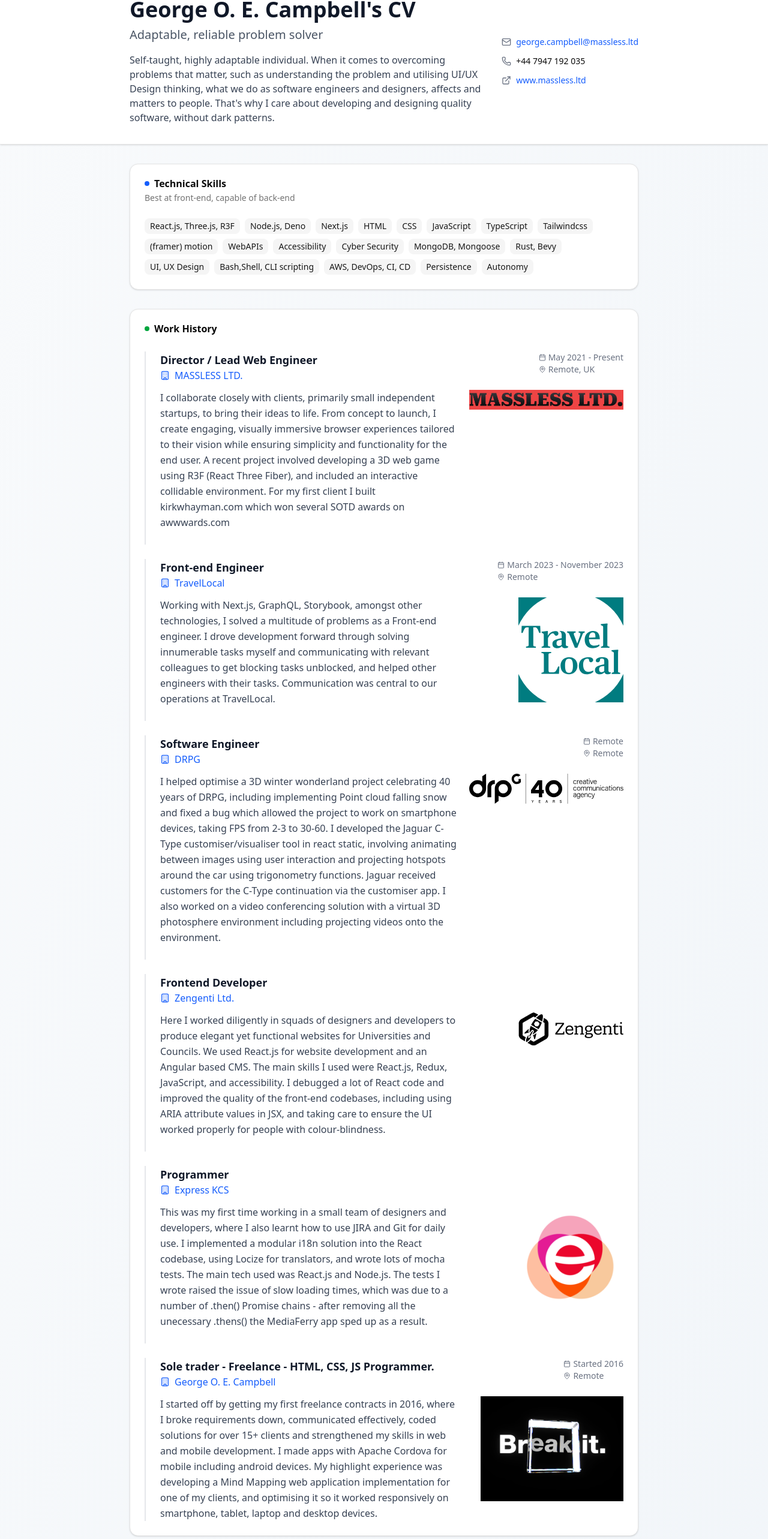
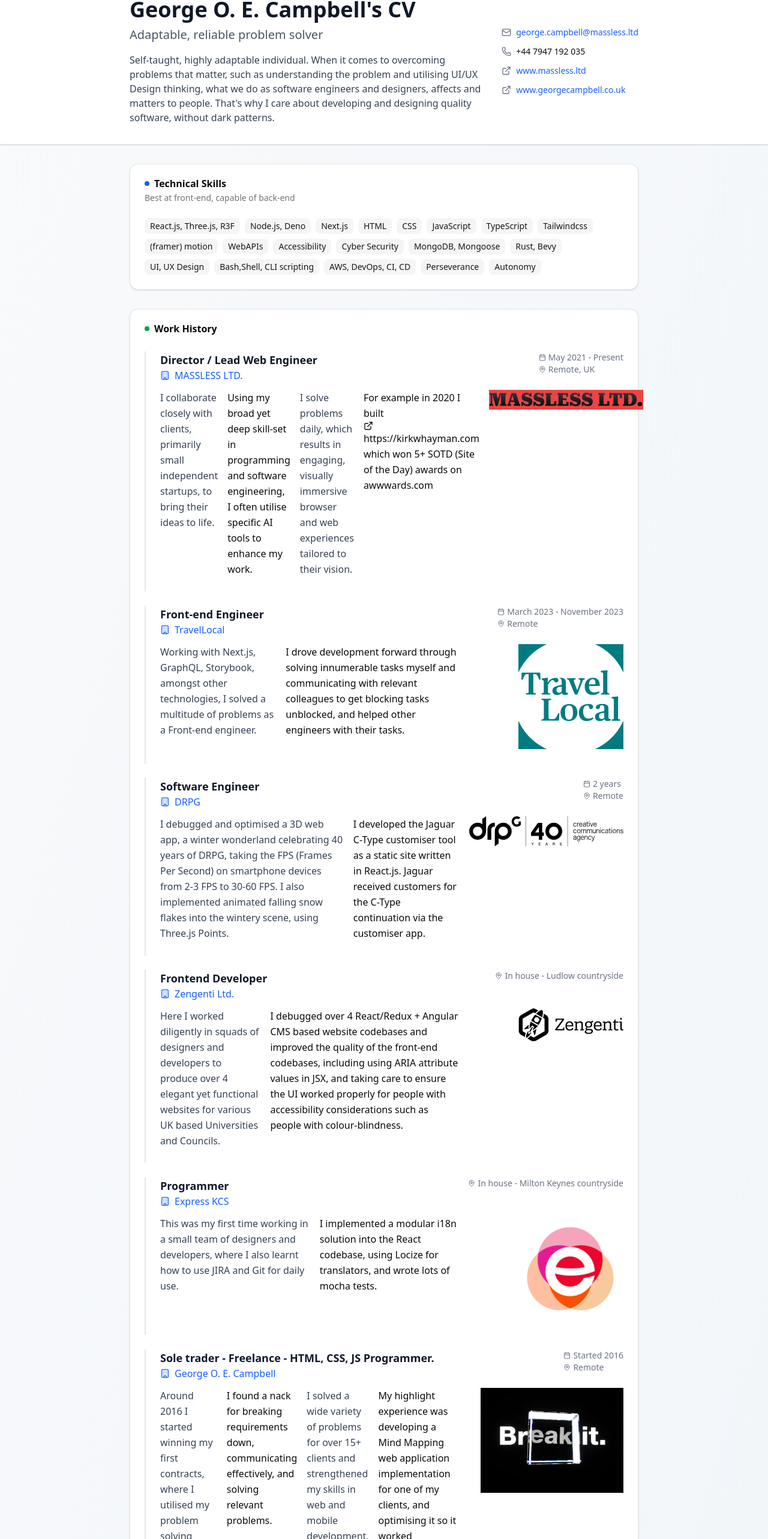
Before and after one commit to campbellgoe/george-cv, a Next.js app: page / in a window 1280 px wide. Shown: the part 36-2602 px from the top of the page at 60% size. Built offline with nearby package versions, Linux system fonts and the light colour scheme.

Commit message:
update cv october 2025

```diff
--- a/app/layout.tsx
+++ b/app/layout.tsx
@@ -4,8 +4,8 @@
 
 
 export const metadata: Metadata = {
-  title: "Create Next App",
-  description: "Generated by create next app",
+  title: "George O. E. Campbell's CV",
+  description: "Curriculum Vitae of George O.E. Campbell with a link to my Portfolio website.",
 };
 
 export default function RootLayout({
--- a/app/page.tsx
+++ b/app/page.tsx
@@ -1,3 +1,4 @@
+"use client";
 import { Badge } from "@/components/ui/badge"
 import { Button } from "@/components/ui/button"
 import { Card, CardContent, CardDescription, CardHeader, CardTitle } from "@/components/ui/card"
@@ -16,6 +17,13 @@
 const BreakItImage = "/images/breakit-webgl.png"
 
 export default function CVWebsite() {
+  // const [isPrint, setIsPrint] = useState(false)
+  // console.log('isPrint', isPrint)
+  // useEffect(() => {
+  //   if(typeof window != 'undefined'){
+  //   setIsPrint(window?.matchMedia('print').matches)
+  //   }
+  // }, [])
   const skills = [
     "React.js, Three.js, R3F",
     "Node.js, Deno",
@@ -34,10 +42,13 @@
     "UI, UX Design",
     "Bash,Shell, CLI scripting",
     "AWS, DevOps, CI, CD",
-    "Persistence",
+    "Perseverance",
     "Autonomy"
   ]
-
+const styles = {
+  paragraphA: "text-gray-700 leading-relaxed flex-grow",
+  paragraphB: "text-gray-850 leading-relaxed flex-grow"
+}
   const workExperience = [
     {
       title: "Director / Lead Web Engineer",
@@ -45,7 +56,16 @@
       period: "May 2021 - Present",
       location: "Remote, UK",
       description:
-        "I collaborate closely with clients, primarily small independent startups, to bring their ideas to life. From concept to launch, I create engaging, visually immersive browser experiences tailored to their vision while ensuring simplicity and functionality for the end user. A recent project involved developing a 3D web game using R3F (React Three Fiber), and included an interactive collidable environment. \nFor my first client I built kirkwhayman.com which won several SOTD awards on awwwards.com\n",
+        <>
+<p className={styles.paragraphA}>I collaborate closely with clients, primarily small independent startups,
+to bring their ideas to life.</p>
+<p className={styles.paragraphB}>Using my broad yet deep skill-set in programming and software engineering, I often utilise specific AI tools to enhance my work.</p>
+<p className={styles.paragraphA}>I solve problems daily, which results in engaging, visually immersive browser and web experiences tailored to their vision.</p>
+<p className={styles.paragraphB}>For example in 2020 I built <a href="https://kirkwhayman.com" target="_blank" rel="noopener noreferrer">
+                  <ExternalLink className="h-4 w-4 mr-2" />
+                  https://kirkwhayman.com
+                </a> which won 5+ SOTD (Site of the Day) awards on awwwards.com</p>
+    </>,
       logo: MasslessLogo,
       logoAlt: "MASSLESS LTD. Logo",
       companyLink: "https://www.massless.ltd/",
@@ -58,8 +78,10 @@
       company: "TravelLocal",
       period: "March 2023 - November 2023",
       location: "Remote",
-      description:
-        "Working with Next.js, GraphQL, Storybook, amongst other technologies, I solved a multitude of problems as a Front-end engineer. I drove development forward through solving innumerable tasks myself and communicating with relevant colleagues to get blocking tasks unblocked, and helped other engineers with their tasks. Communication was central to our operations at TravelLocal.",
+      description: <>
+<p className={styles.paragraphA}>Working with Next.js, GraphQL, Storybook, amongst other technologies, I solved a multitude of problems as a Front-end engineer.</p>
+<p className={styles.paragraphB}>I drove development forward through solving innumerable tasks myself and communicating with relevant colleagues to get blocking tasks unblocked, and helped other engineers with their tasks.</p>
+    </>,
       logo: TravelLocalLogo,
       logoAlt: "TravelLocal Logo",
       companyLink: "https://www.travellocal.com/",
@@ -70,10 +92,12 @@
     {
       title: "Software Engineer",
       company: "DRPG",
-      period: "Remote",
+      period: "2 years",
       location: "Remote",
-      description:
-        "I helped optimise a 3D winter wonderland project celebrating 40 years of DRPG, including implementing Point cloud falling snow and fixed a bug which allowed the project to work on smartphone devices, taking FPS from 2-3 to 30-60. I developed the Jaguar C-Type customiser/visualiser tool in react static, involving animating between images using user interaction and projecting hotspots around the car using trigonometry functions. Jaguar received customers for the C-Type continuation via the customiser app. I also worked on a video conferencing solution with a virtual 3D photosphere environment including projecting videos onto the environment.",
+      description:<>
+<p className={styles.paragraphA}>I debugged and optimised a 3D web app, a winter wonderland celebrating 40 years of DRPG, taking the FPS (Frames Per Second) on smartphone devices from 2-3 FPS to 30-60 FPS. I also implemented animated falling snow flakes into the wintery scene, using Three.js Points.</p>
+<p className={styles.paragraphB}>I developed the Jaguar C-Type customiser tool as a static site written in React.js. Jaguar received customers for the C-Type continuation via the customiser app.</p>
+</>,
       logo: DrpgLogo,
       logoAlt: "DRPG Logo",
       companyLink: "https://www.drpgroup.com/",
@@ -85,9 +109,11 @@
       title: "Frontend Developer",
       company: "Zengenti Ltd.",
       period: "",
-      location: "",
-      description:
-        "Here I worked diligently in squads of designers and developers to produce elegant yet functional websites for Universities and Councils. We used React.js for website development and an Angular based CMS. The main skills I used were React.js, Redux, JavaScript, and accessibility. I debugged a lot of React code and improved the quality of the front-end codebases, including using ARIA attribute values in JSX, and taking care to ensure the UI worked properly for people with colour-blindness.",
+      location: "In house - Ludlow countryside",
+      description:<>
+        <p className={styles.paragraphA}>Here I worked diligently in squads of designers and developers to produce over 4 elegant yet functional websites for various UK based Universities and Councils.</p>
+        <p className={styles.paragraphB}>I debugged over 4 React/Redux + Angular CMS based website codebases and improved the quality of the front-end codebases, including using ARIA attribute values in JSX, and taking care to ensure the UI worked properly for people with accessibility considerations such as people with colour-blindness.</p>
+      </>,
       logo: ZengentiLogo,
       logoAlt: "Zengenti Ltd. Logo",
       companyLink: "https://zengenti.com/",
@@ -99,9 +125,11 @@
       title: "Programmer",
       company: "Express KCS",
       period: "",
-      location: "",
-      description:
-        "This was my first time working in a small team of designers and developers, where I also learnt how to use JIRA and Git for daily use. I implemented a modular i18n solution into the React codebase, using Locize for translators, and wrote lots of mocha tests. The main tech used was React.js and Node.js. The tests I wrote raised the issue of slow loading times, which was due to a number of .then() Promise chains - after removing all the unecessary .thens() the MediaFerry app sped up as a result.",
+      location: "In house - Milton Keynes countryside",
+      description:<>
+        <p className={styles.paragraphA}>This was my first time working in a small team of designers and developers, where I also learnt how to use JIRA and Git for daily use.</p>
+        <p className={styles.paragraphB}>I implemented a modular i18n solution into the React codebase, using Locize for translators, and wrote lots of mocha tests.</p>
+      </>,
       logo: EKCSLogo,
       logoAlt: "Express KCS Logo",
       companyLink: "https://www.ekcs.co/",
@@ -114,8 +142,20 @@
       company: "George O. E. Campbell",
       period: "Started 2016",
       location: "Remote",
-      description:
-        "I started off by getting my first freelance contracts in 2016, where I broke requirements down, communicated effectively, coded solutions for over 15+ clients and strengthened my skills in web and mobile development. I made apps with Apache Cordova for mobile including android devices. My highlight experience was developing a Mind Mapping web application implementation for one of my clients, and optimising it so it worked responsively on smartphone, tablet, laptop and desktop devices.",
+      description: (<>
+        <p className={styles.paragraphA}>
+          Around 2016 I started winning my first contracts, where I utilised my problem solving abilities and skills I had gained in HTML, CSS and JavaScript.
+        </p>
+        <p className={styles.paragraphB}>
+          I found a nack for breaking requirements down, communicating effectively, and solving relevant problems.
+        </p>
+        <p className={styles.paragraphA}>
+          I solved a wide variety of problems for over 15+ clients and strengthened my skills in web and mobile development.
+        </p>
+        <p className={styles.paragraphB}>
+           My highlight experience was developing a Mind Mapping web application implementation for one of my clients, and optimising it so it worked responsively on smartphone, tablet, laptop and desktop devices.
+        </p>
+      </>),
       logo: BreakItImage, // No specific logo for freelance
       logoAlt: "Break the cube",
       companyLink: "https://kirkwhayman.com",
@@ -190,6 +230,17 @@
                   www.massless.ltd
                 </a>
               </div>
+              <div className="flex items-center gap-2">
+                <ExternalLink className="h-4 w-4 text-gray-500" />
+                <a
+                  href="https://www.georgecampbell.co.uk"
+                  target="_blank"
+                  rel="noopener noreferrer"
+                  className="text-blue-600 hover:underline"
+                >
+                  www.georgecampbell.co.uk
+                </a>
+              </div>
             </div>
           </div>
         </div>
@@ -251,7 +302,7 @@
                   </div>
                 </div>
                 <div className="flex flex-col md:flex-row items-start gap-4">
-                  <p className="text-gray-700 leading-relaxed flex-grow">{job.description}</p>
+                  {job.description}
                   {job.logo && (
                     <div className="flex-shrink-0 w-full md:w-1/3 flex justify-center md:justify-end items-center">
                       <a href={job.companyLink} target="_blank" rel="noopener noreferrer">
```
